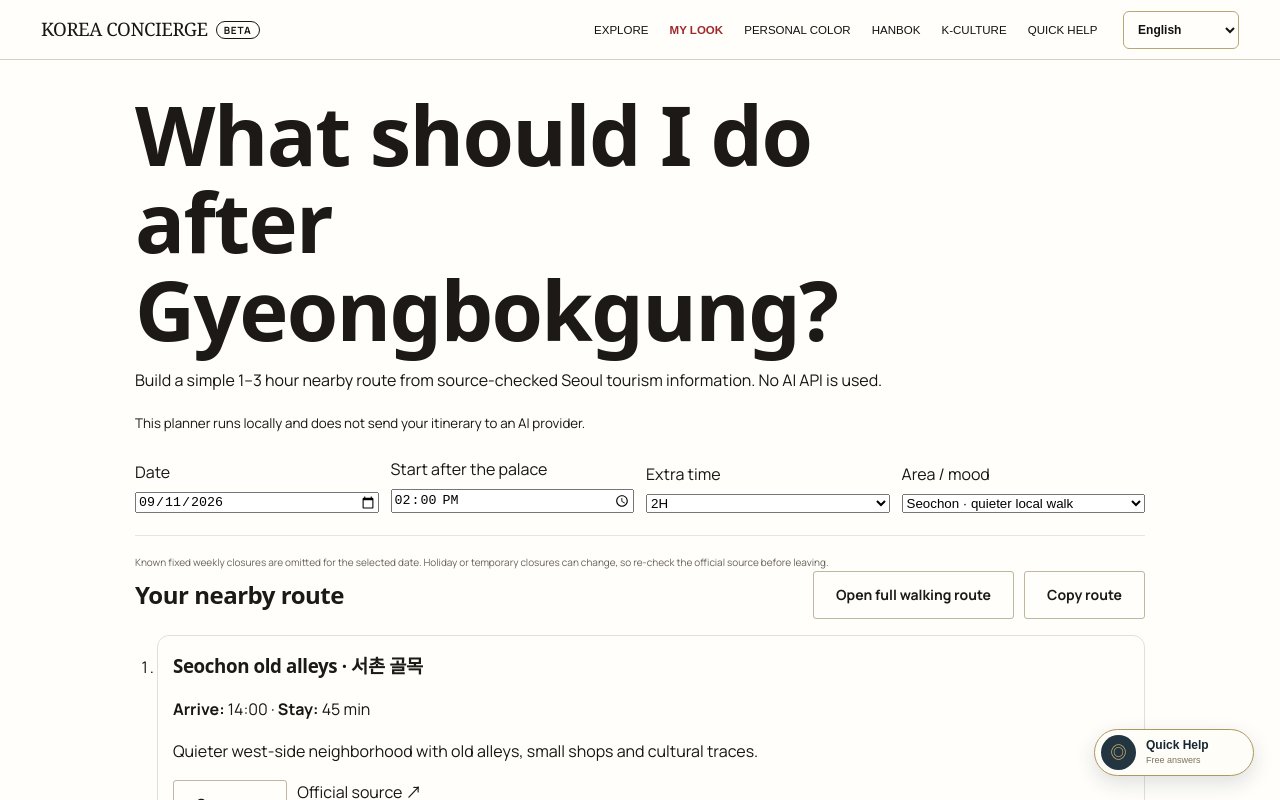
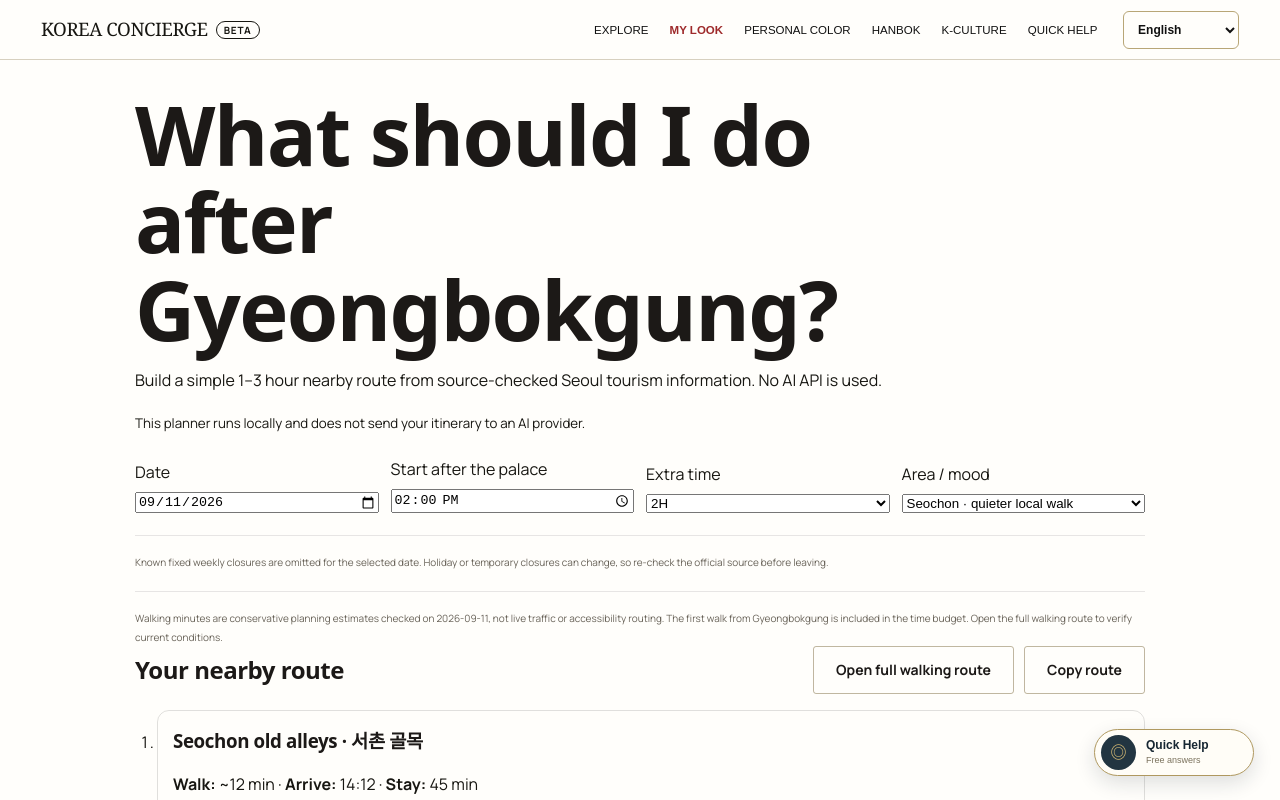
Before and after one commit to lgkangno1-svg/Kang-s-brain, a Next.js app in the folder projects/korea-avocadoss/: page /en/explore/nearby in a window 1280 px wide. Shown: the top 800 px of the page. Built offline with nearby package versions, Linux system fonts and the light colour scheme.

Commit message:
Apply calibrated walking time to Nearby timeline

```diff
--- a/projects/korea-avocadoss/src/features/explore/NearbyExplorer.tsx
+++ b/projects/korea-avocadoss/src/features/explore/NearbyExplorer.tsx
@@ -4,14 +4,14 @@ import {useMemo,useState} from 'react';
 import {nearbyMapUrl,nearbyRoute,nearbyRouteMapUrl,nearbyStopAvailabilityAt,type NearbyBudget,type NearbyFocus,type NearbyStop} from '@/lib/travel/gyeongbokgung-nearby-core';
 
 type Locale='en'|'zh-CN'|'ja'|'zh-TW'|'vi'|'th';
-type Copy={title:string;intro:string;date:string;start:string;budget:string;focus:string;seochon:string;bukchon:string;insadong:string;easy:string;route:string;arrive:string;stay:string;walk:string;minutes:string;map:string;fullRoute:string;source:string;checked:string;warning:string;copy:string;copied:string;privacy:string;empty:string;closurePolicy:string};
+type Copy={title:string;intro:string;date:string;start:string;budget:string;focus:string;seochon:string;bukchon:string;insadong:string;easy:string;route:string;arrive:string;stay:string;walk:string;minutes:string;map:string;fullRoute:string;source:string;checked:string;warning:string;copy:string;copied:string;privacy:string;empty:string;closurePolicy:string;walkingPolicy:string};
 const C:Record<Locale,Copy>={
- en:{title:'What should I do after Gyeongbokgung?',intro:'Build a simple 1–3 hour nearby route from source-checked Seoul tourism information. No AI API is used.',date:'Date',start:'Start after the palace',budget:'Extra time',focus:'Area / mood',seochon:'Seochon · quieter local walk',bukchon:'Bukchon · hanok heritage',insadong:'Insadong · crafts & tea',easy:'Gwanghwamun · easiest walking',route:'Your nearby route',arrive:'Arrive',stay:'Stay',walk:'Transfer',minutes:'min',map:'Open map',fullRoute:'Open full walking route',source:'Official source',checked:'Source checked',warning:'Timing note',copy:'Copy route',copied:'Route copied',privacy:'This planner runs locally and does not send your itinerary to an AI provider.',empty:'No route fits this time budget.',closurePolicy:'Known fixed weekly closures are omitted for the selected date. Holiday or temporary closures can change, so re-check the official source before leaving.'},
- 'zh-CN':{title:'逛完景福宫后去哪里？',intro:'根据已核对的首尔官方旅游信息，生成1–3小时周边路线，不使用 AI API。',date:'日期',start:'离开宫殿后的开始时间',budget:'额外时间',focus:'区域 / 氛围',seochon:'西村 · 安静本地散步',bukchon:'北村 · 韩屋文化',insadong:'仁寺洞 · 工艺与茶',easy:'光化门 · 最轻松步行',route:'你的周边路线',arrive:'到达',stay:'停留',walk:'移动',minutes:'分钟',map:'打开地图',fullRoute:'打开完整步行路线',source:'官方来源',checked:'来源核对',warning:'时间提示',copy:'复制路线',copied:'已复制路线',privacy:'此规划在本地运行，不会把行程发送给 AI 服务商。',empty:'当前时间预算没有合适路线。',closurePolicy:'已确认的固定每周休息日会按所选日期自动排除。节假日或临时休息可能变化，出发前请再次查看官方来源。'},
- ja:{title:'景福宮のあと、どこへ行く？',intro:'確認済みのソウル公式観光情報から1〜3時間の近隣ルートを作ります。AI APIは使いません。',date:'日付',start:'宮殿後の開始時刻',budget:'追加時間',focus:'エリア / 雰囲気',seochon:'西村 · 静かなローカル散歩',bukchon:'北村 · 韓屋文化',insadong:'仁寺洞 · 工芸とお茶',easy:'光化門 · 歩きやすさ優先',route:'近隣ルート',arrive:'到着',stay:'滞在',walk:'移動',minutes:'分',map:'地図を開く',fullRoute:'徒歩ルート全体を開く',source:'公式情報',checked:'出典確認',warning:'時間メモ',copy:'ルートをコピー',copied:'ルートをコピーしました',privacy:'このプランナーは端末内で動作し、旅程をAI事業者へ送りません。',empty:'この時間では適切なルートがありません。',closurePolicy:'確認済みの固定休業日は選択した日付から自動で除外します。祝日や臨時休業は変わるため、出発前に公式情報を再確認してください。'},
- 'zh-TW':{title:'逛完景福宮後去哪裡？',intro:'依據已核對的首爾官方旅遊資訊，建立1–3小時周邊路線，不使用 AI API。',date:'日期',start:'離開宮殿後的開始時間',budget:'額外時間',focus:'區域 / 氛圍',seochon:'西村 · 安靜在地散步',bukchon:'北村 · 韓屋文化',insadong:'仁寺洞 · 工藝與茶',easy:'光化門 · 最輕鬆步行',route:'你的周邊路線',arrive:'抵達',stay:'停留',walk:'移動',minutes:'分鐘',map:'開啟地圖',fullRoute:'開啟完整步行路線',source:'官方來源',checked:'來源核對',warning:'時間提示',copy:'複製路線',copied:'已複製路線',privacy:'此規劃在本機執行，不會將行程傳送給 AI 服務商。',empty:'目前時間預算沒有合適路線。',closurePolicy:'已確認的固定每週休息日會依所選日期自動排除。節假日或臨時休息可能變動，出發前請再次查看官方來源。'},
- vi:{title:'Sau Gyeongbokgung nên đi đâu?',intro:'Tạo lộ trình quanh cung điện 1–3 giờ từ nguồn du lịch Seoul đã kiểm tra. Không dùng AI API.',date:'Ngày',start:'Bắt đầu sau cung điện',budget:'Thời gian thêm',focus:'Khu vực / không khí',seochon:'Seochon · đi bộ yên tĩnh',bukchon:'Bukchon · di sản hanok',insadong:'Insadong · thủ công & trà',easy:'Gwanghwamun · đi bộ dễ nhất',route:'Lộ trình quanh khu vực',arrive:'Đến',stay:'Ở lại',walk:'Di chuyển',minutes:'phút',map:'Mở bản đồ',fullRoute:'Mở toàn bộ lộ trình đi bộ',source:'Nguồn chính thức',checked:'Đã kiểm tra nguồn',warning:'Lưu ý thời gian',copy:'Sao chép lộ trình',copied:'Đã sao chép lộ trình',privacy:'Công cụ chạy cục bộ và không gửi lịch trình tới nhà cung cấp AI.',empty:'Không có lộ trình phù hợp quỹ thời gian này.',closurePolicy:'Các ngày nghỉ cố định hằng tuần đã xác minh sẽ tự động bị loại theo ngày bạn chọn. Ngày lễ hoặc đóng cửa tạm thời có thể thay đổi, vì vậy hãy kiểm tra lại nguồn chính thức trước khi đi.'},
- th:{title:'หลังคยองบกกุงควรไปไหนต่อ?',intro:'สร้างเส้นทางใกล้พระราชวัง 1–3 ชั่วโมงจากข้อมูลท่องเที่ยวโซลที่ตรวจสอบแล้ว โดยไม่ใช้ AI API',date:'วันที่',start:'เวลาเริ่มหลังพระราชวัง',budget:'เวลาเพิ่มเติม',focus:'ย่าน / บรรยากาศ',seochon:'ซอชน · เดินแบบท้องถิ่นเงียบ ๆ',bukchon:'บุกชน · วัฒนธรรมฮันอก',insadong:'อินซาดง · งานฝีมือและชา',easy:'ควังฮวามุน · เดินง่ายที่สุด',route:'เส้นทางใกล้เคียง',arrive:'ถึง',stay:'อยู่',walk:'เดินทาง',minutes:'นาที',map:'เปิดแผนที่',fullRoute:'เปิดเส้นทางเดินทั้งหมด',source:'แหล่งข้อมูลทางการ',checked:'ตรวจสอบแหล่งข้อมูล',warning:'หมายเหตุเวลา',copy:'คัดลอกเส้นทาง',copied:'คัดลอกเส้นทางแล้ว',privacy:'ตัววางแผนทำงานในเครื่องและไม่ส่งแผนการเดินทางไปยังผู้ให้บริการ AI',empty:'ไม่มีเส้นทางที่เหมาะกับเวลานี้',closurePolicy:'วันหยุดประจำสัปดาห์ที่ตรวจสอบแล้วจะถูกตัดออกอัตโนมัติตามวันที่เลือก วันหยุดนักขัตฤกษ์หรือการปิดชั่วคราวอาจเปลี่ยนแปลง โปรดตรวจสอบแหล่งข้อมูลทางการอีกครั้งก่อนออกเดินทาง'}
+ en:{title:'What should I do after Gyeongbokgung?',intro:'Build a simple 1–3 hour nearby route from source-checked Seoul tourism information. No AI API is used.',date:'Date',start:'Start after the palace',budget:'Extra time',focus:'Area / mood',seochon:'Seochon · quieter local walk',bukchon:'Bukchon · hanok heritage',insadong:'Insadong · crafts & tea',easy:'Gwanghwamun · easiest walking',route:'Your nearby route',arrive:'Arrive',stay:'Stay',walk:'Walk',minutes:'min',map:'Open map',fullRoute:'Open full walking route',source:'Official source',checked:'Source checked',warning:'Timing note',copy:'Copy route',copied:'Route copied',privacy:'This planner runs locally and does not send your itinerary to an AI provider.',empty:'No route fits this time budget.',closurePolicy:'Known fixed weekly closures are omitted for the selected date. Holiday or temporary closures can change, so re-check the official source before leaving.',walkingPolicy:'Walking minutes are conservative planning estimates checked on 2026-09-11, not live traffic or accessibility routing. The first walk from Gyeongbokgung is included in the time budget. Open the full walking route to verify current conditions.'},
+ 'zh-CN':{title:'逛完景福宫后去哪里？',intro:'根据已核对的首尔官方旅游信息，生成1–3小时周边路线，不使用 AI API。',date:'日期',start:'离开宫殿后的开始时间',budget:'额外时间',focus:'区域 / 氛围',seochon:'西村 · 安静本地散步',bukchon:'北村 · 韩屋文化',insadong:'仁寺洞 · 工艺与茶',easy:'光化门 · 最轻松步行',route:'你的周边路线',arrive:'到达',stay:'停留',walk:'步行',minutes:'分钟',map:'打开地图',fullRoute:'打开完整步行路线',source:'官方来源',checked:'来源核对',warning:'时间提示',copy:'复制路线',copied:'已复制路线',privacy:'此规划在本地运行，不会把行程发送给 AI 服务商。',empty:'当前时间预算没有合适路线。',closurePolicy:'已确认的固定每周休息日会按所选日期自动排除。节假日或临时休息可能变化，出发前请再次查看官方来源。',walkingPolicy:'步行分钟数是于2026-09-11核对的保守规划估算，不代表实时路况或无障碍路线。景福宫到第一个地点的步行也计入时间预算，请打开完整步行路线核对当前情况。'},
+ ja:{title:'景福宮のあと、どこへ行く？',intro:'確認済みのソウル公式観光情報から1〜3時間の近隣ルートを作ります。AI APIは使いません。',date:'日付',start:'宮殿後の開始時刻',budget:'追加時間',focus:'エリア / 雰囲気',seochon:'西村 · 静かなローカル散歩',bukchon:'北村 · 韓屋文化',insadong:'仁寺洞 · 工芸とお茶',easy:'光化門 · 歩きやすさ優先',route:'近隣ルート',arrive:'到着',stay:'滞在',walk:'徒歩',minutes:'分',map:'地図を開く',fullRoute:'徒歩ルート全体を開く',source:'公式情報',checked:'出典確認',warning:'時間メモ',copy:'ルートをコピー',copied:'ルートをコピーしました',privacy:'このプランナーは端末内で動作し、旅程をAI事業者へ送りません。',empty:'この時間では適切なルートがありません。',closurePolicy:'確認済みの固定休業日は選択した日付から自動で除外します。祝日や臨時休業は変わるため、出発前に公式情報を再確認してください。',walkingPolicy:'徒歩時間は2026-09-11に確認した保守的な計画目安で、リアルタイム交通やバリアフリー経路ではありません。景福宮から最初の地点までの徒歩も時間予算に含めます。現在の状況は徒歩ルート全体を開いて確認してください。'},
+ 'zh-TW':{title:'逛完景福宮後去哪裡？',intro:'依據已核對的首爾官方旅遊資訊，建立1–3小時周邊路線，不使用 AI API。',date:'日期',start:'離開宮殿後的開始時間',budget:'額外時間',focus:'區域 / 氛圍',seochon:'西村 · 安靜在地散步',bukchon:'北村 · 韓屋文化',insadong:'仁寺洞 · 工藝與茶',easy:'光化門 · 最輕鬆步行',route:'你的周邊路線',arrive:'抵達',stay:'停留',walk:'步行',minutes:'分鐘',map:'開啟地圖',fullRoute:'開啟完整步行路線',source:'官方來源',checked:'來源核對',warning:'時間提示',copy:'複製路線',copied:'已複製路線',privacy:'此規劃在本機執行，不會將行程傳送給 AI 服務商。',empty:'目前時間預算沒有合適路線。',closurePolicy:'已確認的固定每週休息日會依所選日期自動排除。節假日或臨時休息可能變動，出發前請再次查看官方來源。',walkingPolicy:'步行分鐘數是於2026-09-11核對的保守規劃估算，不代表即時路況或無障礙路線。景福宮到第一個地點的步行也計入時間預算，請開啟完整步行路線確認目前狀況。'},
+ vi:{title:'Sau Gyeongbokgung nên đi đâu?',intro:'Tạo lộ trình quanh cung điện 1–3 giờ từ nguồn du lịch Seoul đã kiểm tra. Không dùng AI API.',date:'Ngày',start:'Bắt đầu sau cung điện',budget:'Thời gian thêm',focus:'Khu vực / không khí',seochon:'Seochon · đi bộ yên tĩnh',bukchon:'Bukchon · di sản hanok',insadong:'Insadong · thủ công & trà',easy:'Gwanghwamun · đi bộ dễ nhất',route:'Lộ trình quanh khu vực',arrive:'Đến',stay:'Ở lại',walk:'Đi bộ',minutes:'phút',map:'Mở bản đồ',fullRoute:'Mở toàn bộ lộ trình đi bộ',source:'Nguồn chính thức',checked:'Đã kiểm tra nguồn',warning:'Lưu ý thời gian',copy:'Sao chép lộ trình',copied:'Đã sao chép lộ trình',privacy:'Công cụ chạy cục bộ và không gửi lịch trình tới nhà cung cấp AI.',empty:'Không có lộ trình phù hợp quỹ thời gian này.',closurePolicy:'Các ngày nghỉ cố định hằng tuần đã xác minh sẽ tự động bị loại theo ngày bạn chọn. Ngày lễ hoặc đóng cửa tạm thời có thể thay đổi, vì vậy hãy kiểm tra lại nguồn chính thức trước khi đi.',walkingPolicy:'Số phút đi bộ là ước tính bảo thủ để lập kế hoạch, được kiểm tra ngày 2026-09-11, không phải dữ liệu giao thông thời gian thực hay tuyến hỗ trợ tiếp cận. Quãng đi bộ đầu tiên từ Gyeongbokgung cũng được tính vào quỹ thời gian. Hãy mở toàn bộ tuyến đi bộ để kiểm tra điều kiện hiện tại.'},
+ th:{title:'หลังคยองบกกุงควรไปไหนต่อ?',intro:'สร้างเส้นทางใกล้พระราชวัง 1–3 ชั่วโมงจากข้อมูลท่องเที่ยวโซลที่ตรวจสอบแล้ว โดยไม่ใช้ AI API',date:'วันที่',start:'เวลาเริ่มหลังพระราชวัง',budget:'เวลาเพิ่มเติม',focus:'ย่าน / บรรยากาศ',seochon:'ซอชน · เดินแบบท้องถิ่นเงียบ ๆ',bukchon:'บุกชน · วัฒนธรรมฮันอก',insadong:'อินซาดง · งานฝีมือและชา',easy:'ควังฮวามุน · เดินง่ายที่สุด',route:'เส้นทางใกล้เคียง',arrive:'ถึง',stay:'อยู่',walk:'เดิน',minutes:'นาที',map:'เปิดแผนที่',fullRoute:'เปิดเส้นทางเดินทั้งหมด',source:'แหล่งข้อมูลทางการ',checked:'ตรวจสอบแหล่งข้อมูล',warning:'หมายเหตุเวลา',copy:'คัดลอกเส้นทาง',copied:'คัดลอกเส้นทางแล้ว',privacy:'ตัววางแผนทำงานในเครื่องและไม่ส่งแผนการเดินทางไปยังผู้ให้บริการ AI',empty:'ไม่มีเส้นทางที่เหมาะกับเวลานี้',closurePolicy:'วันหยุดประจำสัปดาห์ที่ตรวจสอบแล้วจะถูกตัดออกอัตโนมัติตามวันที่เลือก วันหยุดนักขัตฤกษ์หรือการปิดชั่วคราวอาจเปลี่ยนแปลง โปรดตรวจสอบแหล่งข้อมูลทางการอีกครั้งก่อนออกเดินทาง',walkingPolicy:'จำนวนนาทีเดินเป็นค่าประมาณแบบเผื่อเวลาเพื่อการวางแผน ตรวจสอบเมื่อ 2026-09-11 ไม่ใช่ข้อมูลจราจรแบบเรียลไทม์หรือเส้นทางเพื่อการเข้าถึง การเดินช่วงแรกจากคยองบกกุงรวมอยู่ในงบเวลาแล้ว โปรดเปิดเส้นทางเดินทั้งหมดเพื่อตรวจสอบสภาพปัจจุบัน'}
 };
 function toMinutes(value:string){const [h,m]=value.split(':').map(Number);return h*60+m;}
 function clock(value:number){const wrapped=((value%1440)+1440)%1440;return`${String(Math.floor(wrapped/60)).padStart(2,'0')}:${String(wrapped%60).padStart(2,'0')}`;}
@@ -25,8 +25,8 @@ export function NearbyExplorer({locale,stops,initialDate,initialTime}:{locale:st
  const [message,setMessage]=useState('');
  const routeStops=useMemo(()=>nearbyRoute(stops,focus,budget,date),[stops,focus,budget,date]);
  const routeMap=useMemo(()=>nearbyRouteMapUrl(routeStops),[routeStops]);
- const timeline=useMemo(()=>{let cursor=toMinutes(start);return routeStops.map((stop,index)=>{if(index)cursor+=stop.transferMinutes;const arrival=cursor;cursor+=stop.minutes;return{...stop,arrival};});},[routeStops,start]);
- async function copyRoute(){const text=[`${c.route} · ${date} · ${start} · ${budget} ${c.minutes}`,...timeline.flatMap((stop,index)=>[`${index+1}. ${stop.name} (${stop.koreanName})`,`${c.arrive}: ${clock(stop.arrival)} · ${c.stay}: ${stop.minutes} ${c.minutes}`,`${stop.note}`,nearbyMapUrl(stop.mapQuery)]),routeMap].filter(Boolean).join('\n');try{await navigator.clipboard?.writeText(text);setMessage(c.copied);}catch{setMessage('');}}
+ const timeline=useMemo(()=>{let cursor=toMinutes(start);return routeStops.map(stop=>{cursor+=stop.transferMinutes;const arrival=cursor;cursor+=stop.minutes;return{...stop,arrival};});},[routeStops,start]);
+ async function copyRoute(){const text=[`${c.route} · ${date} · ${start} · ${budget} ${c.minutes}`,...timeline.flatMap((stop,index)=>[`${index+1}. ${stop.name} (${stop.koreanName})`,`${c.walk}: ~${stop.transferMinutes} ${c.minutes} · ${c.arrive}: ${clock(stop.arrival)} · ${c.stay}: ${stop.minutes} ${c.minutes}`,`${stop.note}`,nearbyMapUrl(stop.mapQuery)]),routeMap].filter(Boolean).join('\n');try{await navigator.clipboard?.writeText(text);setMessage(c.copied);}catch{setMessage('');}}
  return <section style={{maxWidth:1050,margin:'0 auto',padding:'30px 20px 72px'}}><h1>{c.title}</h1><p>{c.intro}</p><p><small>{c.privacy}</small></p>
   <div style={{display:'grid',gridTemplateColumns:'repeat(auto-fit,minmax(180px,1fr))',gap:12,alignItems:'end',margin:'22px 0'}}>
    <label style={{display:'grid',gap:6}}>{c.date}<input type="date" value={date} onChange={e=>{setDate(e.target.value);setMessage('');}}/></label>
@@ -35,7 +35,8 @@ export function NearbyExplorer({locale,stops,initialDate,initialTime}:{locale:st
    <label style={{display:'grid',gap:6}}>{c.focus}<select value={focus} onChange={e=>{setFocus(e.target.value as NearbyFocus);setMessage('');}}><option value="seochon">{c.seochon}</option><option value="bukchon">{c.bukchon}</option><option value="insadong">{c.insadong}</option><option value="easy">{c.easy}</option></select></label>
   </div>
   <p className="freshnessNote"><small>{c.closurePolicy}</small></p>
+  <p className="freshnessNote"><small>{c.walkingPolicy}</small></p>
   <div style={{display:'flex',justifyContent:'space-between',gap:12,alignItems:'center',flexWrap:'wrap'}}><h2>{c.route}</h2><div style={{display:'flex',gap:10,flexWrap:'wrap'}}>{routeMap?<a className="secondaryButton" href={routeMap} target="_blank" rel="noreferrer">{c.fullRoute}</a>:null}<button type="button" className="secondaryButton" onClick={copyRoute} disabled={!timeline.length}>{c.copy}</button></div></div>{message?<p role="status"><strong>{message}</strong></p>:null}
-  {timeline.length?<ol style={{display:'grid',gap:12,paddingLeft:22}}>{timeline.map((stop,index)=>{const availability=nearbyStopAvailabilityAt(stop,date,stop.arrival);const warning=availability==='outside-window';return <li key={stop.id}><article style={{border:'1px solid rgba(0,0,0,.12)',borderRadius:12,padding:15}}><h3 style={{marginTop:0}}>{stop.name} · {stop.koreanName}</h3><p><strong>{c.arrive}:</strong> {clock(stop.arrival)} · <strong>{c.stay}:</strong> {stop.minutes} {c.minutes}{index?` · ${c.walk}: ~${stop.transferMinutes} ${c.minutes}`:''}</p><p>{stop.note}</p>{warning&&stop.restrictedWindow?<p role="alert"><strong>{c.warning}:</strong> {stop.restrictedWindow.note}</p>:null}<div style={{display:'flex',gap:10,flexWrap:'wrap'}}><a className="secondaryButton" href={nearbyMapUrl(stop.mapQuery)} target="_blank" rel="noreferrer">{c.map}</a><a href={stop.sourceUrl} target="_blank" rel="noreferrer">{c.source} ↗</a></div><p><small>{c.checked}: {stop.checkedAt}</small></p></article></li>})}</ol>:<p>{c.empty}</p>}
+  {timeline.length?<ol style={{display:'grid',gap:12,paddingLeft:22}}>{timeline.map(stop=>{const availability=nearbyStopAvailabilityAt(stop,date,stop.arrival);const warning=availability==='outside-window';return <li key={stop.id}><article style={{border:'1px solid rgba(0,0,0,.12)',borderRadius:12,padding:15}}><h3 style={{marginTop:0}}>{stop.name} · {stop.koreanName}</h3><p><strong>{c.walk}:</strong> ~{stop.transferMinutes} {c.minutes} · <strong>{c.arrive}:</strong> {clock(stop.arrival)} · <strong>{c.stay}:</strong> {stop.minutes} {c.minutes}</p><p>{stop.note}</p>{warning&&stop.restrictedWindow?<p role="alert"><strong>{c.warning}:</strong> {stop.restrictedWindow.note}</p>:null}<div style={{display:'flex',gap:10,flexWrap:'wrap'}}><a className="secondaryButton" href={nearbyMapUrl(stop.mapQuery)} target="_blank" rel="noreferrer">{c.map}</a><a href={stop.sourceUrl} target="_blank" rel="noreferrer">{c.source} ↗</a></div><p><small>{c.checked}: {stop.checkedAt}</small></p></article></li>})}</ol>:<p>{c.empty}</p>}
  </section>;
 }
```
